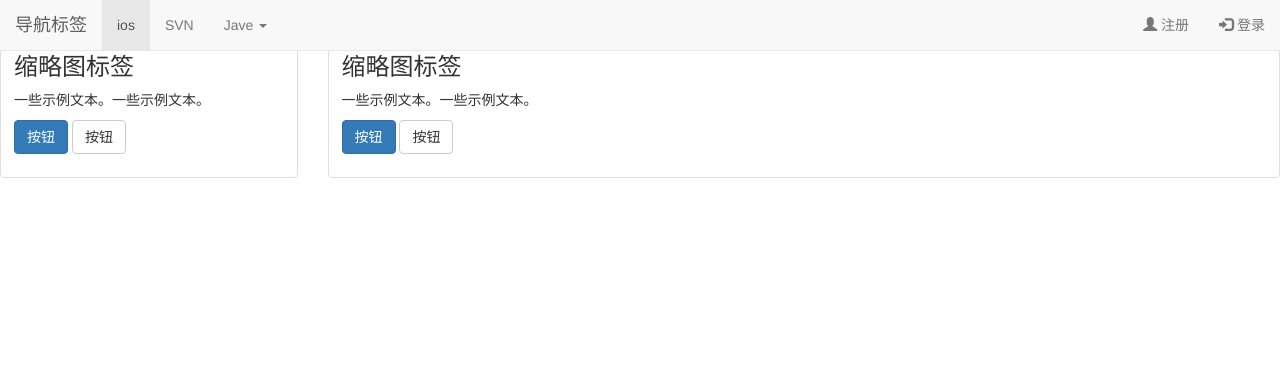
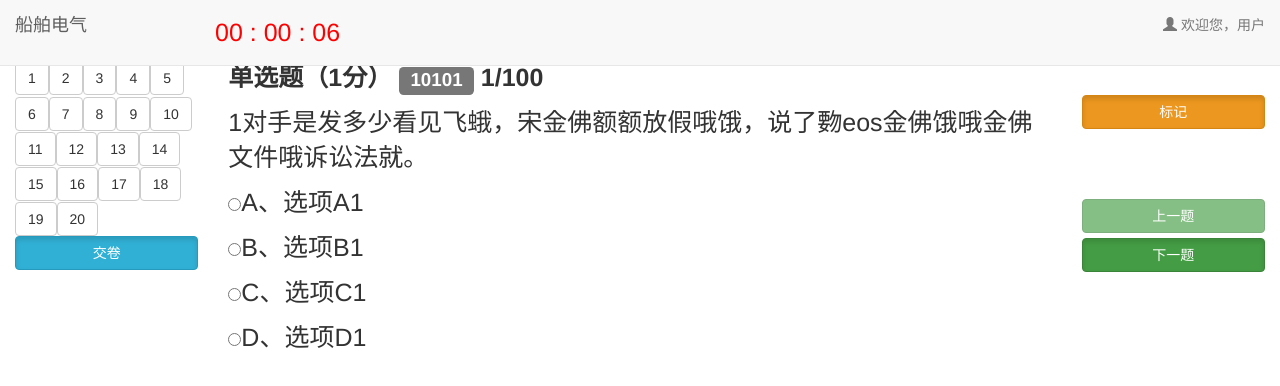
Before and after one commit to nthq2004/bs001, a plain HTML site: page index.html in a window 1280 px wide. Drawn offline with Linux system fonts and the light colour scheme.

Commit message:
已经实现基本功能

```diff
--- /dev/null
+++ b/css/main.css
@@ -0,0 +1,8 @@
+body {
+    padding-top: 60px;
+    line-height: 35px;
+}
+
+#question {
+    font-size: 25px;
+}
--- a/index.html
+++ b/index.html
@@ -7,92 +7,106 @@
     <!-- 上述3个meta标签*必须*放在最前面，任何其他内容都*必须*跟随其后！ -->
     <title>my first bootstrap3 webpage</title>
     <link rel="stylesheet" href="./css/bootstrap.min.css">
+    <link rel="stylesheet" href="./css/main.css">
     <!-- bootstrap样式文件添加在上面 -->
 </head>
 <body>
+
+
 
     <nav class="navbar navbar-default navbar-fixed-top" role="navigation">
                     <!-- nav标签指明一个导航栏 -->
         <div class="container-fluid">
                         <!-- 所有的内容在div.container -->
             <div class="navbar-header">
-                <a href="#" class="navbar-brand">导航标签</a>
+                <button type="button" class="navbar-toggle" data-toggle="collapse"
+                    data-target="#example-navbar-collapse">
+                <span class="sr-only">切换导航</span>
+                <span class="icon-bar"></span>
+                <span class="icon-bar"></span>
+                <span class="icon-bar"></span>
+            </button>
+            <!-- 用于后面的数据整合到这个按钮 -->
+                <a href="#" class="navbar-brand" style="width: 200px">船舶电气</a>
             </div>
                         <!-- 第一个div.navbar-header内含一个a标签 -->
 
 
-            <div>
-                <ul class="nav navbar-nav navbar-left">
-                    <li class="active"><a href="#">ios</a></li>
-                    <li><a href="#">SVN</a></li>
-                    <li class="dropdown">
-                        <a href="#" class="dropdown-toggle" data-toggle="dropdown">
-                            Jave <b class="caret"></b>
-                        </a>
-                        <!-- 链接为一个下拉菜单，class指明，data-toggle指明数据是由无序列表指明 -->
-                        <!-- 这两个元素都是li元素的子元素</div> -->
-                        <ul class="dropdown-menu">
-                            <li><a href="#">jmeter</a></li>
-                            <li><a href="#">EJB</a></li>
-                            <li><a href="#">Report</a></li>
-                            <li class="divider"></li>
-                            <li><a href="#">分离的链接</a></li>
-                        </ul>
-                    </li>
-                </ul>
+
+
+
+
                         <!-- 第二个div标签含有一个无序列表 -->
 
+            <div class="collapse navbar-collapse" id="example-navbar-collapse">
+                    <p class="navbar-text navbar-left" style="color:red;font-size:25px">
+                            <span id="hour"></span>
+                            <span>:</span>
+                            <span id="minute"></span>
+                            <span>:</span>
+                            <span id="second"></span>
+                    </p>
                 <ul class="nav navbar-nav navbar-right">
-                            <li><a href="#"><span class="glyphicon glyphicon-user"></span> 注册</a></li>
+
+                    <li><a href="#"><span class="glyphicon glyphicon-user"></span>
+                            欢迎您，<span >用户</span></a>
+                    </li>
                                         <!-- 这个标签有一个span，在文字前面加上图标  -->
-                            <li><a href="#"><span class="glyphicon glyphicon-log-in"></span> 登录</a></li>
                 </ul>
 
             </div>
         </div>
     </nav>
 
-    <div class="row">
-            <div class="col-md-3">
-                <div class="thumbnail">
-                    <img src="/wp-content/uploads/2014/06/kittens.jpg"
-                         alt="通用的占位符缩略图">
-                    <div class="caption">
-                        <h3>缩略图标签</h3>
-                        <p>一些示例文本。一些示例文本。</p>
-                        <p>
-                            <a href="#" class="btn btn-primary" role="button">
-                                按钮
-                            </a>
-                            <a href="#" class="btn btn-default" role="button">
-                                按钮
-                            </a>
+
+    <div class="container-fluid">
+            <div class="row clearfix">
+                <div id="questionstate" class="col-md-2 column">
+
+                </div>
+                <div id="question" class="col-md-8 column">
+                    <div class="row clearfix">
+                        <div class="col-md-12 column">
+                            <p id="questioninfo">
+                                <span> <b>单选题（1分）</b> </span>
+                                <span class="label label-default" style="text-align: right;display: inline-block">10101</span>
+                                <span style="text-align: right;display: inline-block"><b>1/100</b> </span>
                             </p>
                         </div>
                     </div>
+                    <div class="row clearfix">
+                        <div class="col-md-12 column">
+                            <p id="questionbody"></p>
                         </div>
-            <div class="col-md-9">
-                <div class="thumbnail">
-                    <img src="/wp-content/uploads/2014/06/kittens.jpg"
-                         alt="通用的占位符缩略图">
-                    <div class="caption">
-                        <h3>缩略图标签</h3>
-                        <p>一些示例文本。一些示例文本。</p>
-                        <p>
-                            <a href="#" class="btn btn-primary" role="button">
-                                按钮
-                            </a>
-                            <a href="#" class="btn btn-default" role="button">
-                                按钮
-                            </a>
-                        </p>
+                    </div>
+                    <div class="row clearfix">
+                        <div class="col-md-12 column">
+                                <form role="form">
+                                        <div class="form-group">
+                                              <p> <input type="radio" name="answer" value="A"></input><span id="answerA"></span></p>
+                                              <p> <input type="radio" name="answer" value="B"></input><span id="answerB"></span></p>
+                                              <p> <input type="radio" name="answer" value="C"></input><span id="answerC"></span></p>
+                                              <p> <input type="radio" name="answer" value="D"></input><span id="answerD"></span></p>
+                                        </div>
+                                </form>
+                        </div>
+                    </div>
+                </div>
+                <div class="col-md-2 column">
+                     <br>
+                     <button type="button" id="attention" class="btn btn-default active btn-block btn-warning">标记</button>
+                     <br>
+                     <br>
+                     <button type="button" id="prevtimu" class="btn btn-default active btn-block btn-success">上一题</button>
+                     <button type="button" id="nexttimu" class="btn btn-default btn-block active btn-success">下一题</button>
+                     <button type="button" id="submit" class="btn btn-default active btn-block btn-info">交卷</button>
                 </div>
             </div>
         </div>
 
-        </div>
     <script src="./js/jquery.min.js"></script>
     <script src="./js/bootstrap.min.js"></script>
+    <script src="./js/main.js"></script>
     <!-- jquery和bootstrap的js文件添加在body最后 -->
 </body>
 </html>
--- /dev/null
+++ b/js/main.js
@@ -0,0 +1,167 @@
+var intDiff = 10;//倒计时总秒数量
+var index = 1;
+var timu = [];
+var fenshu = 0;
+
+function timer(intDiff){
+    var intval =window.setInterval(function(){
+    var hour=0,
+        minute=0,
+        second=0;//时间默认值
+    if(intDiff > 0){
+        hour = Math.floor(intDiff / (60 * 60));
+        minute = Math.floor(intDiff / 60) -  (hour * 60);
+        second = Math.floor(intDiff) -  (hour * 60 * 60) - (minute * 60);
+    }
+    if (hour < 10) hour = '0' + hour;
+    if (minute < 10) minute = '0' + minute;
+    if (second < 10) second = '0' + second;
+    $('#hour').html(hour);
+    $('#minute').html(minute);
+    $('#second').html(second);
+    intDiff--;
+    if (intDiff==0){
+       window.clearInterval(intval);
+       tijiao();
+    }
+    }, 1000);
+}
+
+function setstate(index){
+    if (index == timu.length-1){
+        $('#submit').show();
+        $('#nexttimu').attr('disabled',true);
+    }
+    else if (index ==1){
+        $('#submit').hide();
+        $('#prevtimu').attr('disabled',true);
+    }
+    else{
+        $('#submit').hide();
+        $('#prevtimu').attr('disabled',false);
+        $('#nexttimu').attr('disabled',false);
+    }
+
+
+}
+
+function settimu(index){
+
+    $('#questionbody').html(timu[index][0]);
+    $('#answerA').html('A、'+timu[index][1]);
+    $('#answerB').html('B、'+timu[index][2]);
+    $('#answerC').html('C、'+timu[index][3]);
+    $('#answerD').html('D、'+timu[index][4]);
+
+    var yourans = timu[index][6];
+    $('input[type=radio][name=answer]').each(function(index,domEle){
+        if (domEle.value == yourans){
+            domEle.checked=true;
+        }
+        else{
+            domEle.checked=false;
+        }
+
+    });
+
+
+}
+
+function tijiao(){
+    var butnum = timu.length;
+    for (i=1;i<butnum;i++){
+       if (timu[i][5] ==  timu[i][6])
+       {
+           fenshu++;
+       }
+    }
+    var jieguo = "您的分数是"+fenshu;
+    alert(jieguo);
+    fenshu=0;
+}
+
+$(function(){
+    timer(intDiff);
+
+    var i;
+    for (i=1;i<21;i++)
+    {
+        var question = ""+i+"对手是发多少看见飞蛾，宋金佛额额放假哦饿，说了覅eos金佛饿哦金佛文件哦诉讼法就。"
+        var xa = "选项A"+i;
+        var xb = "选项B"+i;
+        var xc = "选项C"+i;
+        var xd = "选项D"+i;
+        timu[i]=[question,xa,xb,xc,xd,'C','',false];
+    }
+
+    setstate(index);
+    settimu(index);
+
+
+    var butnum = timu.length;
+    for (i=1;i<butnum;i++){
+        var text = '';
+        text += "<button class='btntimu btn btn-default' type='button' id='timu"+i+"'>"+i+"</button>";
+        $('#questionstate').append(text);
+
+    }
+    $('#questionstate').append("<button type='button' id='submit2' class='btn btn-default active btn-block btn-info'>交卷</button>");
+
+
+    $('#questionstate').on('click','.btntimu',function(){
+        index = parseInt(this.innerText);
+        setstate(index);
+        settimu(index);
+
+    });
+
+    $('#attention').click(function(){
+        var att = timu[index][7];
+        timu[index][7]=!att;
+        var selectid = "#timu"+index;
+        if(!att){
+            $(selectid).css({color:"red", "font-size":"20px"});
+        }
+        else{
+            $(selectid).css({color:"black", "font-size":"15px"});
+        }
+
+    });
+
+    $('#nexttimu').click(function(){
+        // alert("nexttimu");
+        index++;
+        setstate(index);
+        settimu(index);
+    });
+
+    $('#prevtimu').click(function(){
+        // alert("nexttimu");
+        index--;
+        setstate(index);
+        settimu(index);
+    });
+
+
+    $('#submit').click(function(){
+        tijiao();
+    });
+
+    $('#submit2').click(function(){
+        tijiao();
+    });
+
+    $('input[type=radio][name=answer]').change(function() {
+        var answer=this.value;
+        var selectid = "#timu"+index;
+        timu[index][6]=answer;
+        $(selectid).css('background','green');
+        if (index!=timu.length-1){
+            index++;
+            setstate(index);
+            settimu(index);
+        }
+    });
+
+
+});
```
Lines whose indentation alone changed are shown as unchanged.
